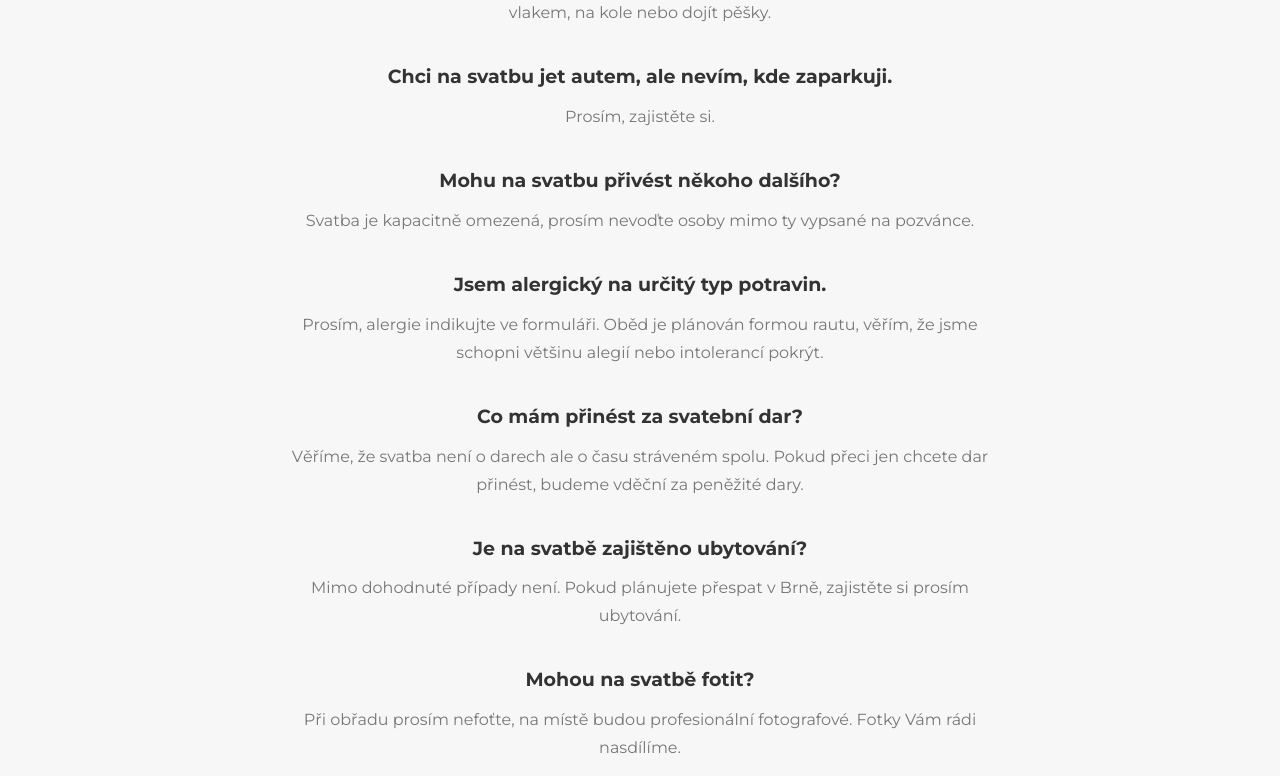
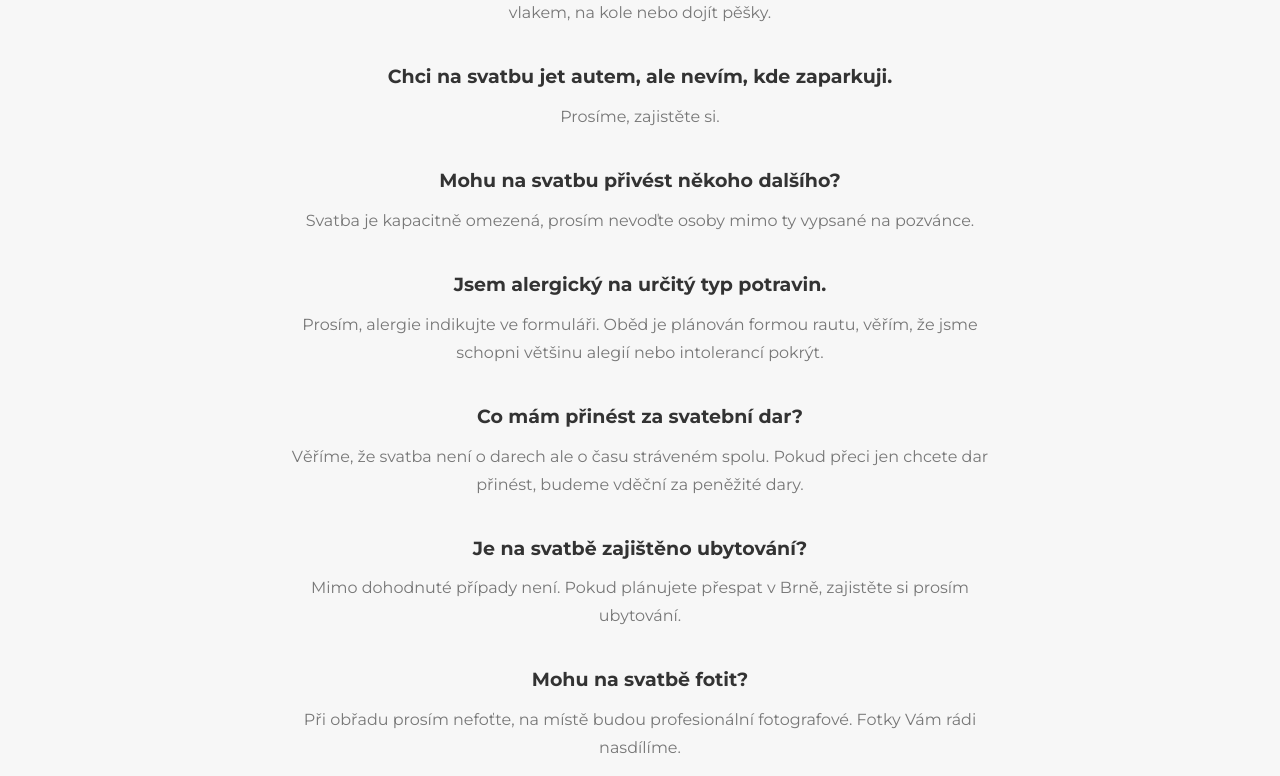
Before and after one commit to Jakub-Svoboda/jakub-svoboda.github.io, a Jekyll site: the page built from index.html, in a window 1280 px wide and 1400 px high, scrolled down 6651 px. Shown: the part 153-929 px from the top of the window. Built offline with Jekyll 4.4.1, drawn with Linux system fonts in a browser that asks for light colours; some web fonts are replaced.

Commit message:
Bridal image 2

```diff
--- a/_includes/en_data/FAQ.html
+++ b/_includes/en_data/FAQ.html
@@ -17,7 +17,7 @@
             Můžete dojet MHD, vlakem, na kole nebo dojít pěšky.</p>
 
             <h4 class="service-heading">Chci na svatbu jet autem, ale nevím, kde zaparkuji.</h4>
-            <p class="largepad text-muted">Prosím, zajistěte si.</p>
+            <p class="largepad text-muted">Prosíme, zajistěte si.</p>
 
             <h4 class="service-heading">Mohu na svatbu přivést někoho dalšího?</h4>
             <p class="largepad text-muted">Svatba je kapacitně omezená, prosím nevoďte osoby mimo ty vypsané na pozvánce.</p>
@@ -34,7 +34,7 @@
             <p class="largepad text-muted">Mimo dohodnuté případy není.
                 Pokud plánujete přespat v Brně, zajistěte si prosím ubytování.</p>
 
-            <h4 class="service-heading">Mohou na svatbě fotit?</h4>
+            <h4 class="service-heading">Mohu na svatbě fotit?</h4>
             <p class="largepad text-muted">Při obřadu prosím nefoťte, na místě budou profesionální fotografové.
                 Fotky Vám rádi nasdílíme.</p>
 
```
Also changed, not shown: img/bridal/1.jpg.
